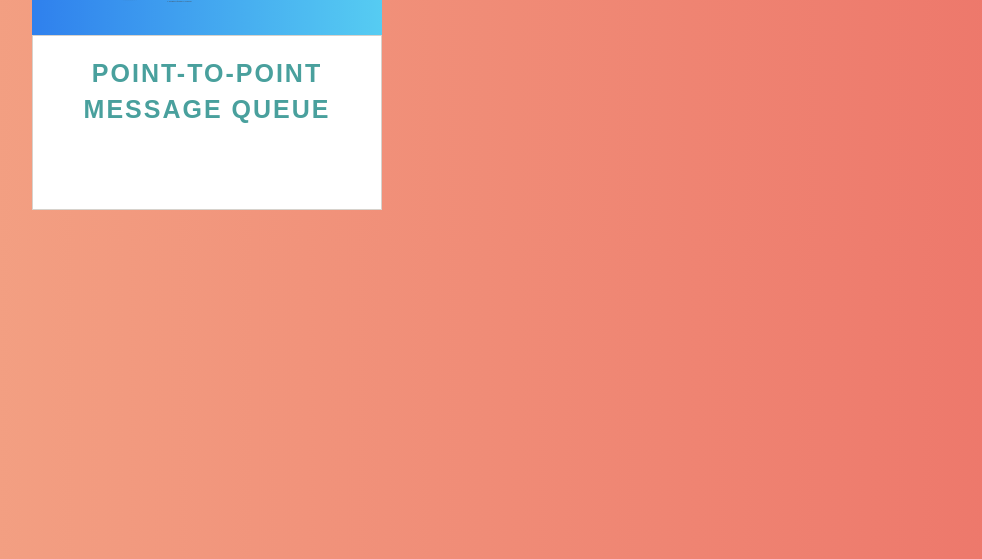
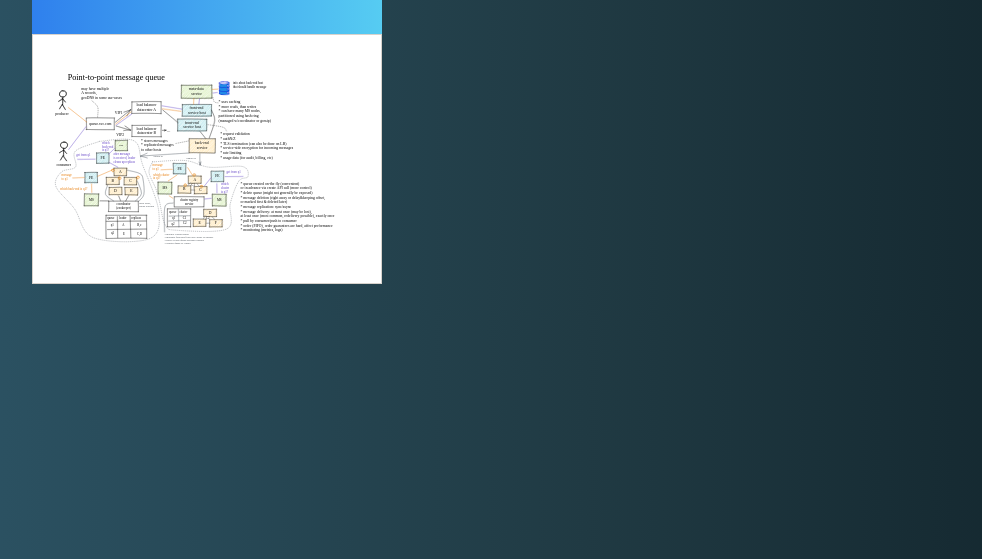
Before and after one commit to antontsv/sd, a plain HTML site: page index.html in a window 1280 px wide. Shown: the part 241-800 px from the top of the page, without its empty margins (53-1035 px from the left). Drawn offline with nearby package versions, Linux system fonts and the light colour scheme.

Commit message:
Do some CSS tweaks to highlight cards better

```diff
--- a/includes/css/main.css
+++ b/includes/css/main.css
@@ -1,8 +1,8 @@
 @import url(https://fonts.googleapis.com/css?family=Roboto:400,700);
 body {
-    background: #EC6F66;
-    background: -webkit-linear-gradient(to left, #EC6F66, #F3A183);
-    background: linear-gradient(to left, #EC6F66, #F3A183);
+    background: #0F2027;  /* fallback for old browsers */
+    background: -webkit-linear-gradient(to right, #2C5364, #203A43, #0F2027);  /* Chrome 10-25, Safari 5.1-6 */
+    background: linear-gradient(to right, #2C5364, #203A43, #0F2027); /* W3C, IE 10+/ Edge, Firefox 16+, Chrome 26+, Opera 12+, Safari 7+ */
 }
 
 #cards-container {
@@ -28,18 +28,21 @@ body {
     min-width: 150px;
     border-top-right-radius: 4px;
     border-top-left-radius: 4px;
-    color: #a7bfe8;
-    /* header ideally should have image, not text */
+    color: #303c52;
 }
 
-#cards-container .row .card-description {
+#cards-container .row .card-sketch {
     padding: 20px;
     background: #ffffff;
     border: 1px solid #d7d2cc;
-    color: #49a09d;
     font-size: 17px;
     text-align: center;
-    height: 175px;
+    height: 250px;
+}
+
+.card-sketch img {
+    width: 100%;
+    height: 100%;
 }
 
 #cards-container .row .flash-card .card-title {
--- a/includes/js/card-data.js
+++ b/includes/js/card-data.js
@@ -3,5 +3,5 @@ var cards = [
         "name": "Point-to-Point Message Queue",
         "description": "Distributed Message Queue where any particular message processed by one consumer only",
         "url": "./data/Point-to-Point-Message-Queue.svg"
-    }
+    },
 ]
--- a/includes/js/card-renderer.js
+++ b/includes/js/card-renderer.js
@@ -9,10 +9,11 @@ $(document).ready(function () {
                 <div class="col-md-4 col-sm-12 col-xs-12">
                     <div class="flash-card" id="card-`+ cardNumber +`" data-url="`+ cards[i].url + `">
                         <div class="card-header gcolor-`+ colorIndex + `">
-                            <img style="width:100%" src="`+ cards[i].url + `" alt="`+ cards[i].description + `" />
+                            <p class="card-title">`+ cards[i].name + `</p>
+                            <p>`+ cards[i].description + `</p>
                         </div>
-                        <div class="card-description">
-                            <p class="card-title">`+ cards[i].name + `</p>
+                        <div class="card-sketch">
+                            <img style="width:100%" src="`+ cards[i].url + `" alt="`+ cards[i].name + `" />
                         </div>
                     </div>
                 </div>
```
